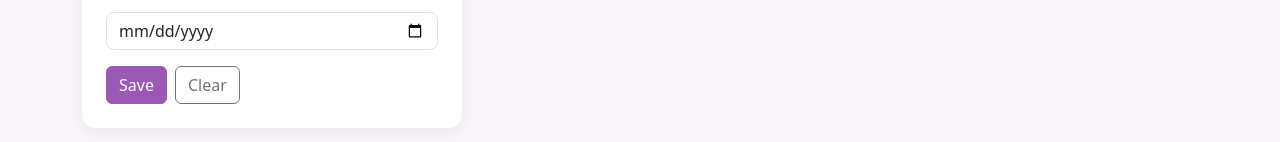
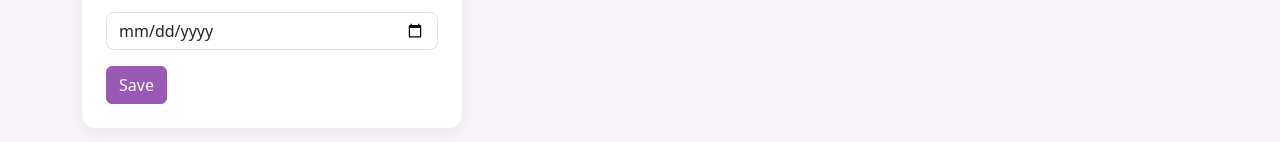
Before and after one commit to taisiashlemkevych/vue-lottery-app, a Vue app in the folder vue-lottery-app/: page / in a window 1280 px wide. Shown: the part 702-844 px from the top of the page. Built offline with nearby package versions, Linux system fonts and the light colour scheme.

Commit message:
delete button clear

```diff
--- a/vue-lottery-app/src/components/RegistrationForm.vue
+++ b/vue-lottery-app/src/components/RegistrationForm.vue
@@ -170,14 +170,6 @@ function handleKeydown() {
 
         <div class="d-flex gap-2">
           <BaseButton label="Save" type="submit" />
-
-          <button
-            type="button"
-            class="btn btn-outline-secondary"
-            @click="resetForm"
-          >
-            Clear
-          </button>
         </div>
       </form>
     </div>
```
